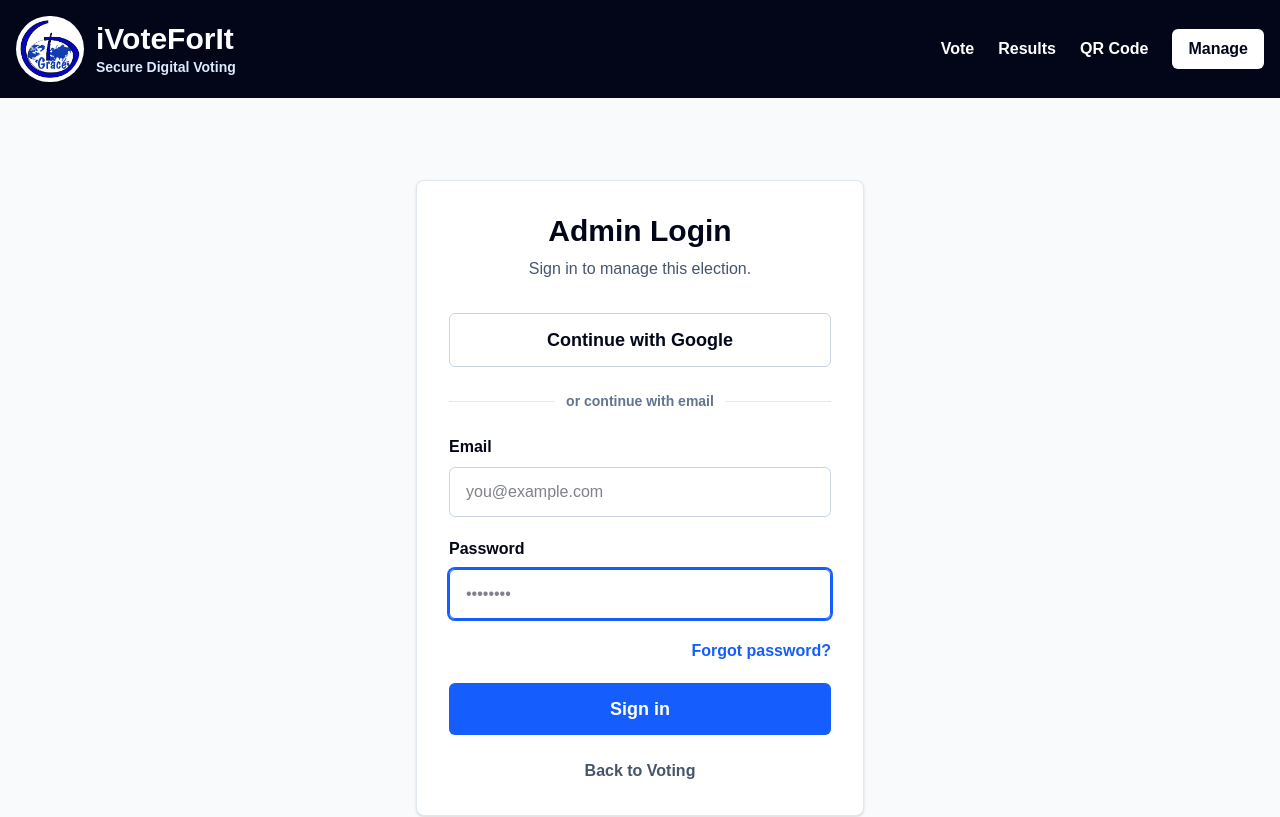
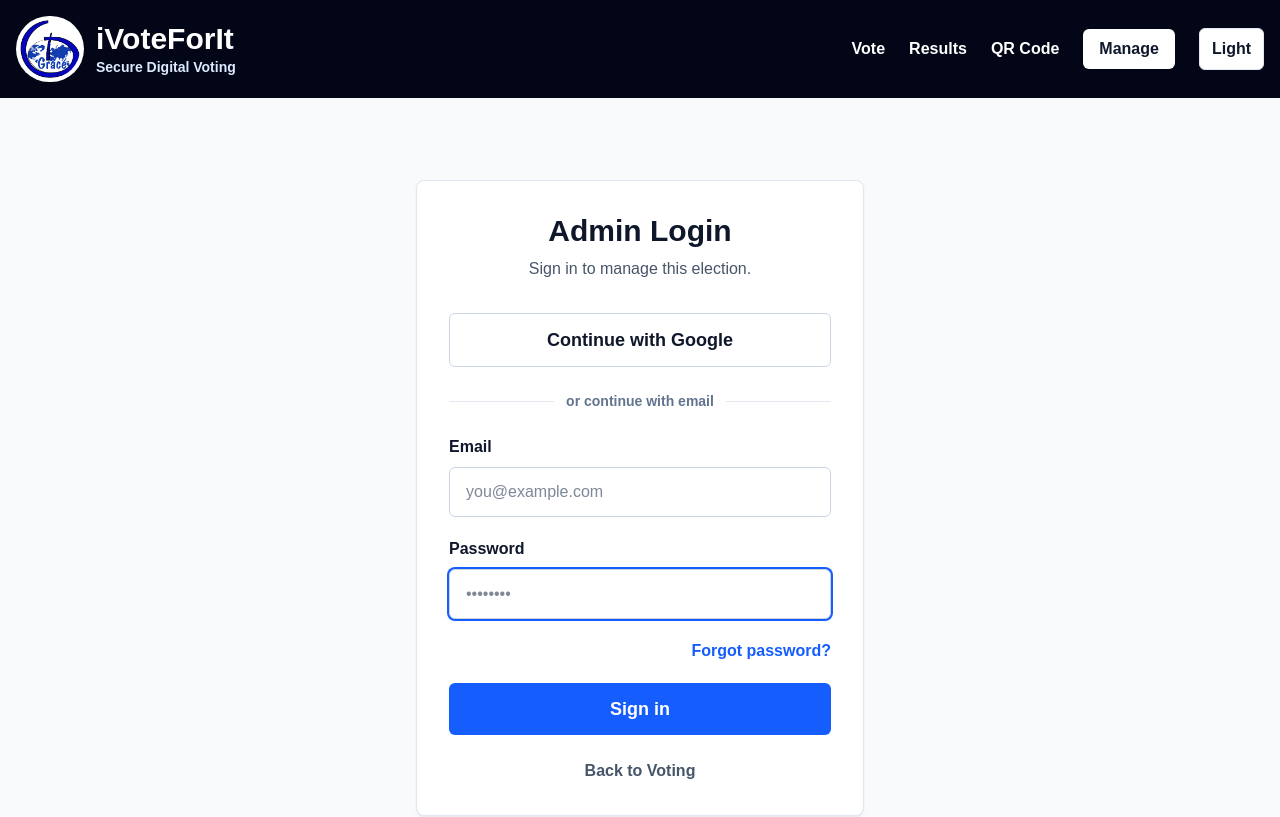
Before and after one commit to fassiliss/voting-app, a Next.js app: page /admin/login in a window 1280 px wide. Shown: the top 817 px of the page. Built offline with nearby package versions, Linux system fonts and the light colour scheme; no server answers.

Commit message:
Add dark mode toggle

```diff
--- a/app/admin/login/page.tsx
+++ b/app/admin/login/page.tsx
@@ -104,12 +104,12 @@ export default function AdminLoginPage() {
     };
 
     return (
-        <div className="min-h-screen bg-slate-50 flex items-center justify-center px-4 py-12">
-            <div className="bg-white rounded-lg shadow-sm border border-slate-200 p-8 max-w-md w-full">
-                <h1 className="text-3xl font-bold text-center mb-2 text-slate-950">
+        <div className="min-h-screen app-page flex items-center justify-center px-4 py-12">
+            <div className="app-panel rounded-lg p-8 max-w-md w-full">
+                <h1 className="text-3xl font-bold text-center mb-2 app-heading">
                     Admin Login
                 </h1>
-                <p className="text-center text-slate-600 mb-8">
+                <p className="text-center app-muted mb-8">
                     Sign in to manage this election.
                 </p>
 
@@ -123,7 +123,7 @@ export default function AdminLoginPage() {
                     type="button"
                     onClick={handleGoogleLogin}
                     disabled={googleLoading || loading}
-                    className="w-full border border-slate-300 bg-white text-slate-950 py-3 rounded-md font-bold text-lg hover:bg-slate-50 transition disabled:bg-slate-100 disabled:text-slate-500"
+                    className="w-full app-input py-3 rounded-md font-bold text-lg hover:opacity-90 transition disabled:opacity-60"
                 >
                     {googleLoading ? 'Connecting to Google...' : 'Continue with Google'}
                 </button>
@@ -136,7 +136,7 @@ export default function AdminLoginPage() {
 
                 <form onSubmit={handleLogin} className="space-y-5">
                     <div>
-                        <label className="block font-bold mb-2 text-slate-950" htmlFor="admin-email">
+                        <label className="block font-bold mb-2 app-heading" htmlFor="admin-email">
                             Email
                         </label>
                         <input
@@ -144,14 +144,14 @@ export default function AdminLoginPage() {
                             type="email"
                             value={email}
                             onChange={(e) => setEmail(e.currentTarget.value)}
-                            className="w-full px-4 py-3 border border-slate-300 rounded-md text-slate-950 focus:ring-2 focus:ring-blue-600 focus:border-blue-600 outline-none"
+                            className="w-full px-4 py-3 app-input rounded-md focus:ring-2 focus:ring-blue-600 focus:border-blue-600 outline-none"
                             placeholder="you@example.com"
                             autoComplete="email"
                         />
                     </div>
 
                     <div>
-                        <label className="block font-bold mb-2 text-slate-950" htmlFor="admin-password">
+                        <label className="block font-bold mb-2 app-heading" htmlFor="admin-password">
                             Password
                         </label>
                         <input
@@ -160,7 +160,7 @@ export default function AdminLoginPage() {
                             value={password}
                             onChange={(e) => setPassword(e.currentTarget.value)}
                             required
-                            className="w-full px-4 py-3 border border-slate-300 rounded-md text-slate-950 focus:ring-2 focus:ring-blue-600 focus:border-blue-600 outline-none"
+                            className="w-full px-4 py-3 app-input rounded-md focus:ring-2 focus:ring-blue-600 focus:border-blue-600 outline-none"
                             placeholder="••••••••"
                             autoComplete="current-password"
                             autoFocus
@@ -188,7 +188,7 @@ export default function AdminLoginPage() {
                 <div className="mt-6 text-center">
                     <Link
                         href="/"
-                        className="text-slate-600 hover:text-slate-950 hover:underline font-semibold"
+                        className="app-muted hover:opacity-80 hover:underline font-semibold"
                     >
                         Back to Voting
                     </Link>
--- a/app/admin/manage/page.tsx
+++ b/app/admin/manage/page.tsx
@@ -166,23 +166,23 @@ export default function ManageCandidatesPage() {
 
     if (isChecking || !isAuthenticated) {
         return (
-            <div className="min-h-screen bg-slate-50 flex items-center justify-center">
+            <div className="min-h-screen app-page flex items-center justify-center">
                 <div className="text-center">
-                    <div className="text-2xl font-bold text-slate-950 mb-2">Checking access...</div>
-                    <p className="text-slate-600">Please wait a moment.</p>
+                    <div className="text-2xl font-bold app-heading mb-2">Checking access...</div>
+                    <p className="app-muted">Please wait a moment.</p>
                 </div>
             </div>
         );
     }
 
     return (
-        <div className="min-h-screen bg-slate-50 py-10 px-4">
+        <div className="min-h-screen app-page py-10 px-4">
             <div className="max-w-6xl mx-auto space-y-6">
-                <section className="bg-white rounded-lg border border-slate-200 shadow-sm p-6 md:p-8">
+                <section className="app-panel rounded-lg p-6 md:p-8">
                     <div className="flex flex-col md:flex-row md:items-center md:justify-between gap-4 mb-6">
                         <div>
-                            <h1 className="text-3xl font-bold text-slate-950">Manage Candidates</h1>
-                            <p className="text-slate-600 mt-1">Add, edit, or remove candidates for this election.</p>
+                            <h1 className="text-3xl font-bold app-heading">Manage Candidates</h1>
+                            <p className="app-muted mt-1">Add, edit, or remove candidates for this election.</p>
                         </div>
                         <button
                             onClick={handleLogout}
@@ -202,11 +202,11 @@ export default function ManageCandidatesPage() {
                         </div>
                     )}
 
-                    <form onSubmit={addCandidate} className="bg-slate-50 p-5 rounded-lg border border-slate-200 mb-8">
-                        <h2 className="text-xl font-bold text-slate-950 mb-4">Add Candidate</h2>
+                    <form onSubmit={addCandidate} className="app-subpanel p-5 rounded-lg mb-8">
+                        <h2 className="text-xl font-bold app-heading mb-4">Add Candidate</h2>
                         <div className="grid grid-cols-1 md:grid-cols-2 gap-4 mb-4">
                             <div>
-                                <label className="block font-bold mb-2 text-slate-950" htmlFor="new-name">Name *</label>
+                                <label className="block font-bold mb-2 app-heading" htmlFor="new-name">Name *</label>
                                 <input
                                     id="new-name"
                                     type="text"
@@ -214,19 +214,19 @@ export default function ManageCandidatesPage() {
                                     onChange={(e) => setNewName(e.currentTarget.value)}
                                     required
                                     maxLength={120}
-                                    className="w-full px-4 py-3 border border-slate-300 rounded-md text-slate-950 focus:ring-2 focus:ring-blue-600 focus:border-blue-600 outline-none"
+                                    className="w-full px-4 py-3 app-input rounded-md focus:ring-2 focus:ring-blue-600 focus:border-blue-600 outline-none"
                                     placeholder="Candidate name"
                                 />
                             </div>
                             <div>
-                                <label className="block font-bold mb-2 text-slate-950" htmlFor="new-position">Position/Title</label>
+                                <label className="block font-bold mb-2 app-heading" htmlFor="new-position">Position/Title</label>
                                 <input
                                     id="new-position"
                                     type="text"
                                     value={newPosition}
                                     onChange={(e) => setNewPosition(e.currentTarget.value)}
                                     maxLength={120}
-                                    className="w-full px-4 py-3 border border-slate-300 rounded-md text-slate-950 focus:ring-2 focus:ring-blue-600 focus:border-blue-600 outline-none"
+                                    className="w-full px-4 py-3 app-input rounded-md focus:ring-2 focus:ring-blue-600 focus:border-blue-600 outline-none"
                                     placeholder="Candidate, President, Board Member"
                                 />
                             </div>
@@ -241,15 +241,15 @@ export default function ManageCandidatesPage() {
                     </form>
 
                     <div className="space-y-3">
-                        <h2 className="text-xl font-bold text-slate-950">Current Candidates ({candidates.length})</h2>
+                        <h2 className="text-xl font-bold app-heading">Current Candidates ({candidates.length})</h2>
 
                         {candidates.length === 0 ? (
-                            <p className="text-slate-600 text-center py-8 border border-dashed border-slate-300 rounded-lg">
+                            <p className="app-muted text-center py-8 border border-dashed rounded-lg">
                                 No candidates yet. Add the first candidate above.
                             </p>
                         ) : (
                             candidates.map((candidate) => (
-                                <div key={candidate.id} className="bg-white p-4 rounded-lg border border-slate-200">
+                                <div key={candidate.id} className="app-panel p-4 rounded-lg">
                                     {editingId === candidate.id ? (
                                         <div className="grid grid-cols-1 md:grid-cols-[1fr_1fr_auto] gap-3">
                                             <input
@@ -257,20 +257,20 @@ export default function ManageCandidatesPage() {
                                                 value={editName}
                                                 onChange={(e) => setEditName(e.currentTarget.value)}
                                                 maxLength={120}
-                                                className="px-4 py-3 border border-slate-300 rounded-md text-slate-950"
+                                                className="px-4 py-3 app-input rounded-md"
                                             />
                                             <input
                                                 type="text"
                                                 value={editPosition}
                                                 onChange={(e) => setEditPosition(e.currentTarget.value)}
                                                 maxLength={120}
-                                                className="px-4 py-3 border border-slate-300 rounded-md text-slate-950"
+                                                className="px-4 py-3 app-input rounded-md"
                                             />
                                             <div className="flex gap-2">
                                                 <button onClick={saveEdit} className="bg-green-600 text-white px-4 py-2 rounded-md font-bold hover:bg-green-700">
                                                     Save
                                                 </button>
-                                                <button onClick={() => setEditingId(null)} className="bg-slate-200 text-slate-950 px-4 py-2 rounded-md font-bold hover:bg-slate-300">
+                                                <button onClick={() => setEditingId(null)} className="app-input px-4 py-2 rounded-md font-bold hover:opacity-90">
                                                     Cancel
                                                 </button>
                                             </div>
@@ -278,8 +278,8 @@ export default function ManageCandidatesPage() {
                                     ) : (
                                         <div className="flex flex-col md:flex-row md:justify-between md:items-center gap-4">
                                             <div>
-                                                <h3 className="text-xl font-bold text-slate-950">{candidate.name}</h3>
-                                                <p className="text-slate-600 font-medium">{candidate.position || 'Candidate'}</p>
+                                                <h3 className="text-xl font-bold app-heading">{candidate.name}</h3>
+                                                <p className="app-muted font-medium">{candidate.position || 'Candidate'}</p>
                                             </div>
                                             <div className="flex gap-2">
                                                 <button onClick={() => startEdit(candidate)} className="bg-blue-600 text-white px-4 py-2 rounded-md font-bold hover:bg-blue-700">
@@ -297,9 +297,9 @@ export default function ManageCandidatesPage() {
                     </div>
                 </section>
 
-                <section className="bg-white rounded-lg border border-red-200 shadow-sm p-6 md:p-8">
+                <section className="app-panel rounded-lg border-red-300 p-6 md:p-8">
                     <h2 className="text-xl font-bold text-red-700 mb-2">Danger Zone</h2>
-                    <p className="text-slate-600 mb-4">Resetting deletes all votes, voters, and candidates.</p>
+                    <p className="app-muted mb-4">Resetting deletes all votes, voters, and candidates.</p>
                     <button
                         onClick={resetElection}
                         disabled={loading}
@@ -310,7 +310,7 @@ export default function ManageCandidatesPage() {
                 </section>
 
                 <nav className="flex flex-wrap gap-3 justify-center">
-                    <Link href="/admin" className="bg-slate-900 text-white px-5 py-3 rounded-md font-bold hover:bg-slate-700">
+                    <Link href="/admin" className="app-input px-5 py-3 rounded-md font-bold hover:opacity-90">
                         Generate QR Code
                     </Link>
                     <Link href="/results" className="bg-green-600 text-white px-5 py-3 rounded-md font-bold hover:bg-green-700">
--- a/app/globals.css
+++ b/app/globals.css
@@ -1,8 +1,31 @@
 @import "tailwindcss";
 
 :root {
-  --background: #ffffff;
-  --foreground: #171717;
+  --background: #f8fafc;
+  --foreground: #0f172a;
+  --surface: #ffffff;
+  --surface-muted: #f1f5f9;
+  --border: #e2e8f0;
+  --text-muted: #475569;
+  --header: #020617;
+  --header-soft: #0f172a;
+  --input: #ffffff;
+  --input-border: #cbd5e1;
+  --shadow: 0 1px 2px rgb(15 23 42 / 0.08);
+}
+
+:root[data-theme="dark"] {
+  --background: #080b12;
+  --foreground: #f8fafc;
+  --surface: #111827;
+  --surface-muted: #0f172a;
+  --border: #263244;
+  --text-muted: #cbd5e1;
+  --header: #020617;
+  --header-soft: #111827;
+  --input: #0b1220;
+  --input-border: #334155;
+  --shadow: 0 1px 2px rgb(0 0 0 / 0.35);
 }
 
 @theme inline {
@@ -12,15 +35,90 @@
   --font-mono: "Geist Mono", "Geist Mono Fallback", ui-monospace, monospace;
 }
 
-@media (prefers-color-scheme: dark) {
-  :root {
-    --background: #0a0a0a;
-    --foreground: #ededed;
-  }
-}
-
 body {
   background: var(--background);
   color: var(--foreground);
   font-family: Arial, Helvetica, sans-serif;
 }
+
+.app-page {
+  min-height: 100vh;
+  background: var(--background);
+  color: var(--foreground);
+}
+
+.app-panel {
+  background: var(--surface);
+  border: 1px solid var(--border);
+  box-shadow: var(--shadow);
+}
+
+.app-subpanel {
+  background: var(--surface-muted);
+  border: 1px solid var(--border);
+}
+
+.app-heading {
+  color: var(--foreground);
+}
+
+.app-muted {
+  color: var(--text-muted);
+}
+
+.app-input {
+  background: var(--input);
+  border: 1px solid var(--input-border);
+  color: var(--foreground);
+}
+
+.app-input::placeholder {
+  color: color-mix(in srgb, var(--text-muted) 70%, transparent);
+}
+
+.result-gold {
+  background: #fffbeb;
+  border-color: #fcd34d;
+}
+
+.result-bronze {
+  background: #fff7ed;
+  border-color: #fdba74;
+}
+
+:root[data-theme="dark"] .result-gold {
+  background: #2b2208;
+  border-color: #92400e;
+}
+
+:root[data-theme="dark"] .result-bronze {
+  background: #2b1608;
+  border-color: #9a3412;
+}
+
+.app-header {
+  background: var(--header);
+}
+
+.nav-cta,
+.theme-toggle {
+  background: var(--surface);
+  color: var(--foreground);
+  border-radius: 6px;
+  font-weight: 700;
+  transition: background-color 150ms ease, border-color 150ms ease;
+}
+
+.nav-cta {
+  padding: 0.5rem 1rem;
+}
+
+.theme-toggle {
+  border: 1px solid var(--border);
+  padding: 0.5rem 0.75rem;
+}
+
+.nav-cta:hover,
+.theme-toggle:hover {
+  background: var(--surface-muted);
+}
--- a/app/layout.tsx
+++ b/app/layout.tsx
@@ -3,6 +3,7 @@ import { Geist, Geist_Mono } from "next/font/google";
 import "./globals.css";
 import Header from "@/components/Header";
 import Footer from "@/components/Footer";
+import ThemeScript from "@/components/ThemeScript";
 
 const geistSans = Geist({
     variable: "--font-geist-sans",
@@ -30,6 +31,9 @@ export default function RootLayout({
 }>) {
     return (
         <html lang="en" className={`${geistSans.variable} ${geistMono.variable}`}>
+        <head>
+            <ThemeScript />
+        </head>
         <body
             className="antialiased flex flex-col min-h-screen"
         >
--- a/components/Footer.tsx
+++ b/components/Footer.tsx
@@ -5,7 +5,7 @@ export default function Footer() {
     const currentYear = new Date().getFullYear();
 
     return (
-        <footer className="bg-slate-950 text-white mt-auto">
+        <footer className="app-header text-white mt-auto">
             <div className="max-w-7xl mx-auto px-4 py-8">
                 <div className="grid grid-cols-1 md:grid-cols-3 gap-8">
                     {/* Brand */}
--- a/components/Header.tsx
+++ b/components/Header.tsx
@@ -1,10 +1,11 @@
 import Link from 'next/link';
 import Image from 'next/image';
 import MobileMenu from './MobileMenu';
+import ThemeToggle from './ThemeToggle';
 
 export default function Header() {
     return (
-        <header className="bg-slate-950 text-white shadow-sm">
+        <header className="app-header text-white shadow-sm">
             <div className="max-w-7xl mx-auto px-4 py-4">
                 <div className="flex items-center justify-between">
                     <Link href="/" className="flex items-center gap-3 hover:opacity-80 transition">
@@ -44,14 +45,17 @@ export default function Header() {
                         </Link>
                         <Link
                             href="/admin/manage"
-                            className="bg-white text-slate-950 px-4 py-2 rounded-md font-bold hover:bg-slate-100 transition"
+                            className="nav-cta"
                         >
                             Manage
                         </Link>
+                        <ThemeToggle />
                     </nav>
 
-                    {/* Mobile Menu */}
-                    <MobileMenu />
+                    <div className="flex md:hidden items-center gap-2">
+                        <ThemeToggle />
+                        <MobileMenu />
+                    </div>
                 </div>
             </div>
         </header>
--- /dev/null
+++ b/components/ThemeScript.tsx
@@ -0,0 +1,14 @@
+export default function ThemeScript() {
+    const script = `
+        try {
+            const storedTheme = localStorage.getItem('theme');
+            const prefersDark = window.matchMedia('(prefers-color-scheme: dark)').matches;
+            const theme = storedTheme || (prefersDark ? 'dark' : 'light');
+            document.documentElement.dataset.theme = theme;
+        } catch {
+            document.documentElement.dataset.theme = 'dark';
+        }
+    `;
+
+    return <script dangerouslySetInnerHTML={{ __html: script }} />;
+}
--- /dev/null
+++ b/components/ThemeToggle.tsx
@@ -0,0 +1,30 @@
+'use client';
+
+import { useState } from 'react';
+
+export default function ThemeToggle() {
+    const [theme, setTheme] = useState<'dark' | 'light'>(() => {
+        if (typeof document === 'undefined') return 'dark';
+
+        return document.documentElement.dataset.theme === 'light' ? 'light' : 'dark';
+    });
+
+    const toggleTheme = () => {
+        const nextTheme = theme === 'dark' ? 'light' : 'dark';
+        document.documentElement.dataset.theme = nextTheme;
+        localStorage.setItem('theme', nextTheme);
+        setTheme(nextTheme);
+    };
+
+    return (
+        <button
+            type="button"
+            onClick={toggleTheme}
+            className="theme-toggle"
+            aria-label={`Switch to ${theme === 'dark' ? 'light' : 'dark'} mode`}
+            title={`Switch to ${theme === 'dark' ? 'light' : 'dark'} mode`}
+        >
+            {theme === 'dark' ? 'Light' : 'Dark'}
+        </button>
+    );
+}
```
Also changed, not shown: app/admin/forgot-password/page.tsx (+10 -10 lines), app/admin/page.tsx (+8 -8 lines), app/page.tsx (+15 -15 lines), app/results/page.tsx (+21 -21 lines).
